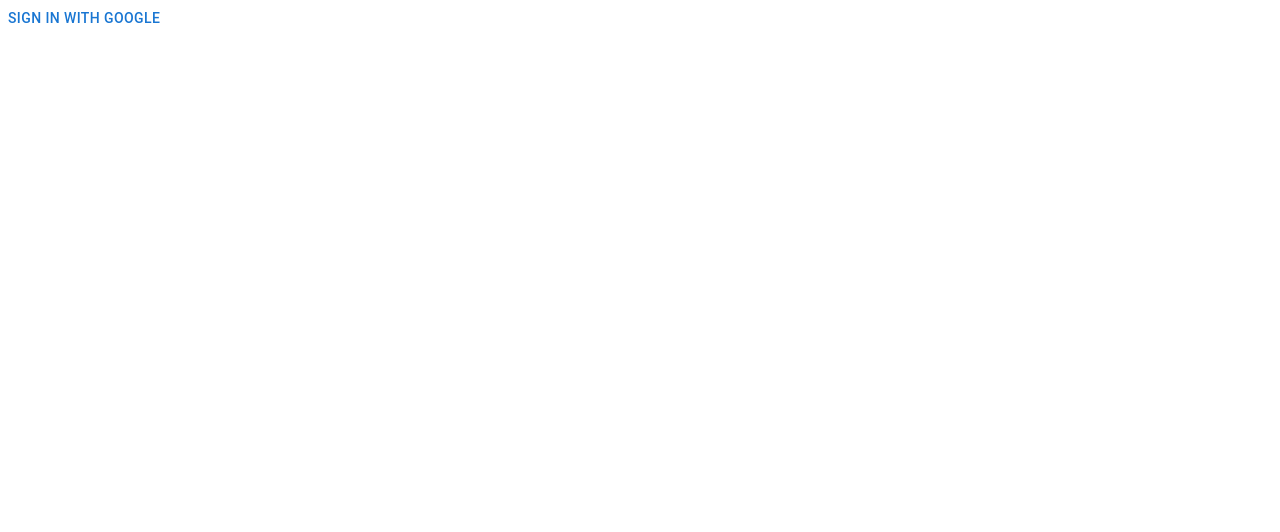
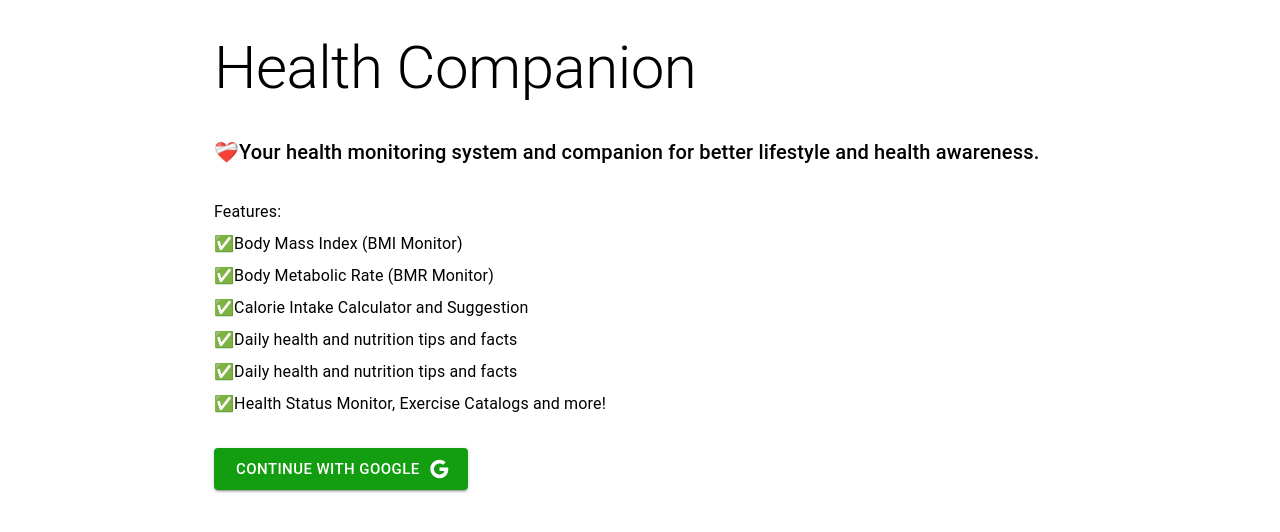
Before and after one commit to EricEchemane/i-am-fit, a Next.js app: page /sign-in in a window 1280 px wide. Shown: the top 532 px of the page. Built offline with nearby package versions, Linux system fonts and the light colour scheme; no server answers.

Commit message:
working Landing component

```diff
--- /dev/null
+++ b/app/components/LandingComponent.tsx
@@ -0,0 +1,59 @@
+import { Google } from "@mui/icons-material";
+import { Button, Container, Stack, Typography } from "@mui/material";
+import { signIn } from "next-auth/react";
+import Head from "next/head";
+
+export default function LandingComponent() {
+    return <>
+        <Head>
+            <title> Health Companion </title>
+        </Head>
+        <Container maxWidth="md">
+            <Stack
+                alignItems="flex-start"
+                spacing={4}
+                py={4}>
+                <Typography
+                    component="h1"
+                    variant="h2">
+                    Health Companion
+                </Typography>
+                <Typography
+                    component="h2"
+                    variant="h6">
+                    ❤️‍🩹Your health monitoring system and companion for better lifestyle and health awareness.
+                </Typography>
+                <Stack spacing={1}>
+                    <Typography mb={1}>
+                        Features:
+                    </Typography>
+                    <Typography>
+                        ✅Body Mass Index (BMI Monitor)
+                    </Typography>
+                    <Typography>
+                        ✅Body Metabolic Rate (BMR Monitor)
+                    </Typography>
+                    <Typography>
+                        ✅Calorie Intake Calculator and Suggestion
+                    </Typography>
+                    <Typography>
+                        ✅Daily health and nutrition tips and facts
+                    </Typography>
+                    <Typography>
+                        ✅Daily health and nutrition tips and facts
+                    </Typography>
+                    <Typography>
+                        ✅Health Status Monitor, Exercise Catalogs and more!
+                    </Typography>
+                </Stack>
+                <Button
+                    onClick={() => signIn("google")}
+                    size="large"
+                    variant="contained"
+                    endIcon={<Google />}>
+                    Continue with Google
+                </Button>
+            </Stack>
+        </Container>
+    </>;
+}
--- a/pages/_app.tsx
+++ b/pages/_app.tsx
@@ -6,6 +6,15 @@ import { NotificationProvider } from 'hooks/with_provider/useNotification';
 import { AlertDialogProvider } from 'hooks/with_provider/useAlertDialog';
 import { ConfirmDialogProvider } from 'hooks/with_provider/useConfirmDialog';
 import { SessionProvider } from 'next-auth/react';
+import { createTheme, ThemeProvider } from '@mui/material/styles';
+
+const theme = createTheme({
+  palette: {
+    primary: {
+      main: "#129e10"
+    }
+  }
+});
 
 interface AppPropsWithSession extends AppProps {
   pageProps: { session: any; };
@@ -13,6 +22,7 @@ interface AppPropsWithSession extends AppProps {
 
 function MyApp({ Component, pageProps }: AppPropsWithSession) {
   return (
+    <ThemeProvider theme={theme}>
       <SessionProvider session={pageProps.session}>
         <UserContextProvider>
           <LoadingIndicatorProvider>
@@ -26,6 +36,7 @@ function MyApp({ Component, pageProps }: AppPropsWithSession) {
           </LoadingIndicatorProvider>
         </UserContextProvider>
       </SessionProvider>
+    </ThemeProvider>
   );
 }
 
--- a/pages/sign-in.tsx
+++ b/pages/sign-in.tsx
@@ -1,11 +1,12 @@
 import { Avatar, Button, Stack, TextField, Typography } from '@mui/material';
 import useUser from 'hooks/useUser';
 import React, { FormEvent, useState } from 'react';
-import { signIn, useSession } from "next-auth/react";
+import { useSession } from "next-auth/react";
 import useLoadingIndicator from 'hooks/with_provider/useLoadingIndicator';
 import Http from 'utils/http';
 import useNotification from 'hooks/with_provider/useNotification';
 import Router from 'next/router';
+import LandingComponent from 'components/LandingComponent';
 
 export default function SignIn() {
     const [password, setPassword] = useState("");
@@ -42,11 +43,5 @@ export default function SignIn() {
             </form>
         </Stack>
     );
-    if (error?.code === 401) return (
-        <Button onClick={() => signIn("google")}>
-            Sign in with google
-        </Button>
-    );
-
-    return <></>;
+    if (error?.code === 401) return <LandingComponent />;
 }
```
Also changed, not shown: app/components/shared/TitleHeading.tsx (added, +14 -0 lines). Lines whose indentation alone changed are shown as unchanged.
